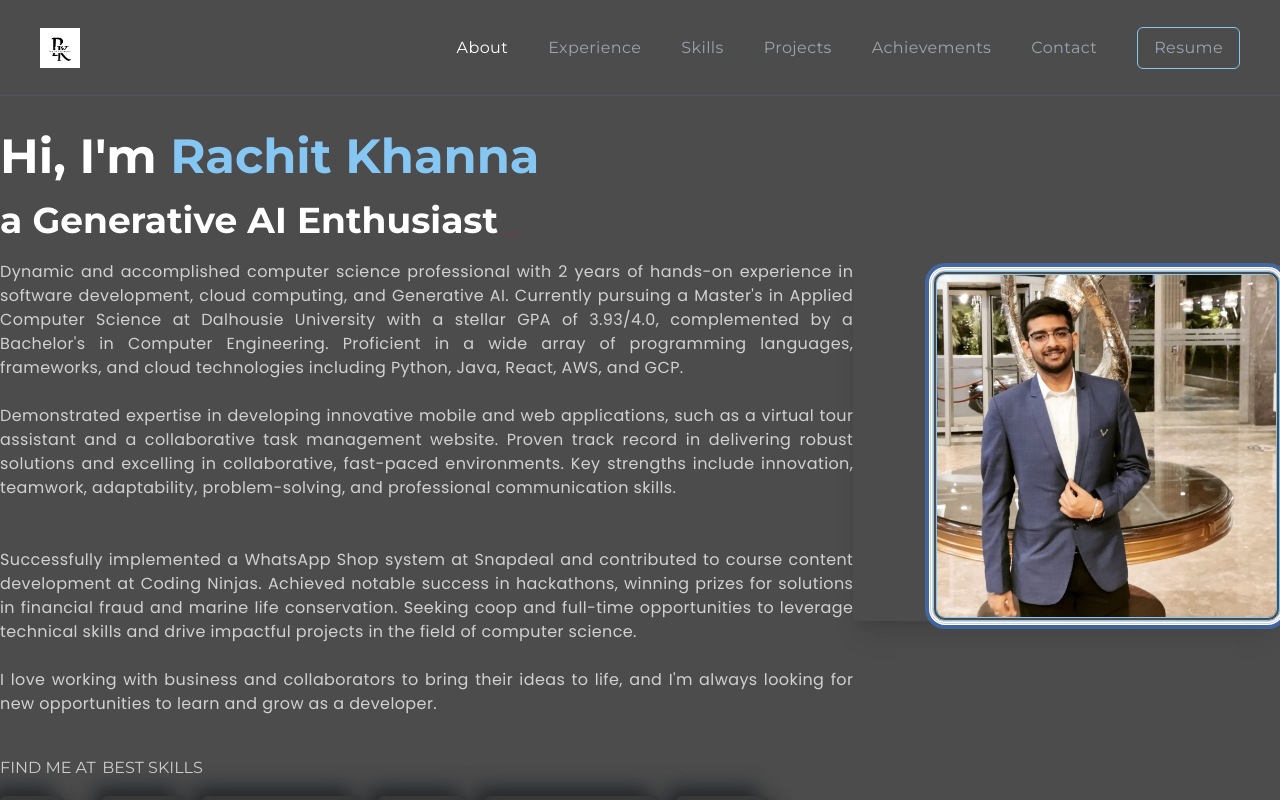
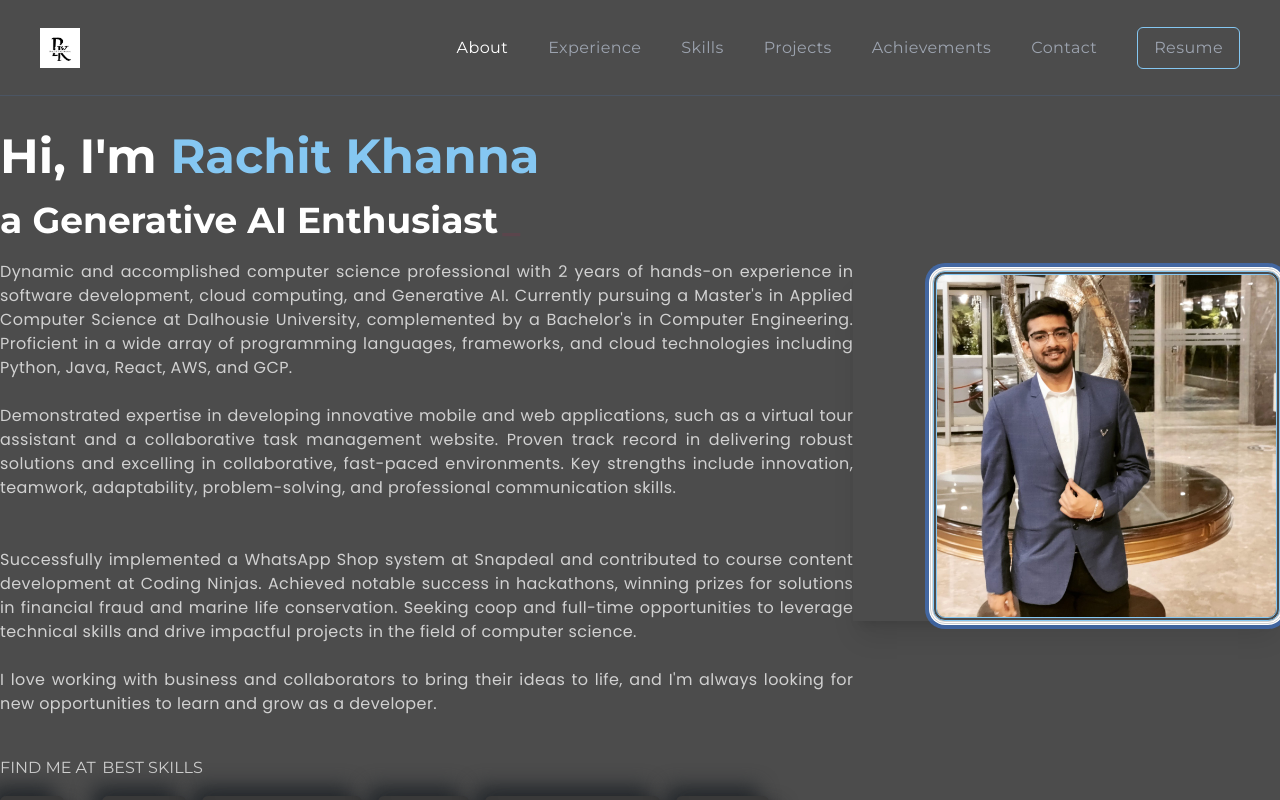
Before and after one commit to Rachit1606/portfolio, a Next.js app: page / in a window 1280 px wide. Shown: the top 800 px of the page. Built offline with nearby package versions, Linux system fonts and the light colour scheme.

Commit message:
Resume updated

```diff
--- a/components/banner/LeftSide.tsx
+++ b/components/banner/LeftSide.tsx
@@ -27,7 +27,7 @@ const LeftSide = () => {
             />
           </h2>
           <p className="text-base font-bodyFont leading-6 tracking-wide text-justify">
-            Dynamic and accomplished computer science professional with 2 years of hands-on experience in software development, cloud computing, and Generative AI. Currently pursuing a Master&apos;s in Applied Computer Science at Dalhousie University with a stellar GPA of 3.93/4.0, complemented by a Bachelor&apos;s in Computer Engineering. Proficient in a wide array of programming languages, frameworks, and cloud technologies including Python, Java, React, AWS, and GCP.
+            Dynamic and accomplished computer science professional with 2 years of hands-on experience in software development, cloud computing, and Generative AI. Currently pursuing a Master&apos;s in Applied Computer Science at Dalhousie University, complemented by a Bachelor&apos;s in Computer Engineering. Proficient in a wide array of programming languages, frameworks, and cloud technologies including Python, Java, React, AWS, and GCP.
             <br />
             <br />
             Demonstrated expertise in developing innovative mobile and web applications, such as a virtual tour assistant and a collaborative task management website. Proven track record in delivering robust solutions and excelling in collaborative, fast-paced environments. Key strengths include innovation, teamwork, adaptability, problem-solving, and professional communication skills.
--- a/data/index.ts
+++ b/data/index.ts
@@ -244,7 +244,7 @@ export const bestSkills = [
     "Generative AI",
 ];
 
-export const resumeLink = `https://drive.google.com/file/d/1fO2G6GF2OJH2jloEfN2K2yyz9UOQ-SBc/view?usp=drive_link`;
+export const resumeLink = `https://drive.google.com/file/d/1Y22Q5mGgswQQxh6pITc26e58Xe6G6RkL/view?usp=sharing`;
 
 
 export const achievementsData = [
```
